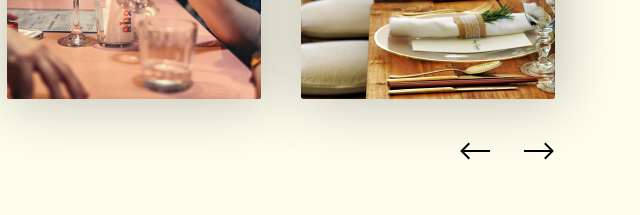
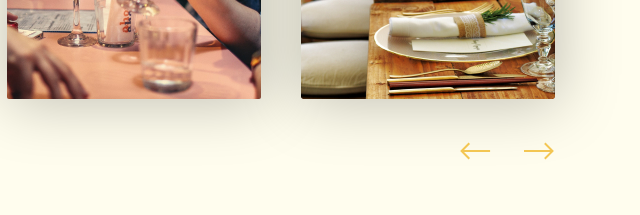
Before and after one commit to IraMira333/first-project-team17-fson78, a website built with Vite: page src/index.html in a window 1280 px wide. Shown: the part 1780-1995 px from the top of the page, 640-1280 px from the left. Built offline with nearby package versions, Linux system fonts and the light colour scheme.

Commit message:
Додає ефекти hfa homepage13

```diff
--- a/src/css/homepage13.css
+++ b/src/css/homepage13.css
@@ -125,6 +125,12 @@
   display: block;
   width: 32px;
   height: 32px;
+  transition: fill 250ms cubic-bezier(0.4, 0, 0.2, 1);
+}
+.icon-arrow:hover,
+.icon-arrow:focus,
+.icon-arrow,:active {
+  fill: var(--color-acsent);
 }
 
 .arrows-list .item:not(:last-child) {
```
